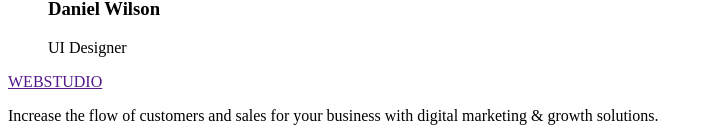
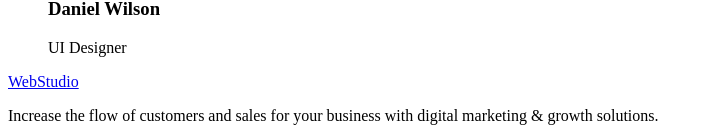
Before and after one commit to Lana2408/goit-markup-hw-01, a plain HTML site: page index.html in a window 1280 px wide. Shown: the part 2996-3134 px from the top of the page, without its empty margins (0-709 px from the left). Drawn offline with Linux system fonts and the light colour scheme.

Commit message:
Update index.html

```diff
--- a/index.html
+++ b/index.html
@@ -141,7 +141,7 @@
       </section>
     </main>
     <footer>
-      <a href="">WEBSTUDIO</a>
+      <a href="./index.html">WebStudio</a>
       <p>
         Increase the flow of customers and sales for your business with digital
         marketing & growth solutions.
```
